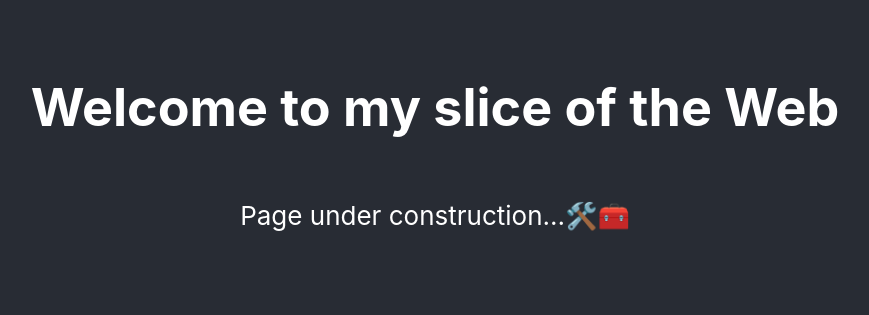
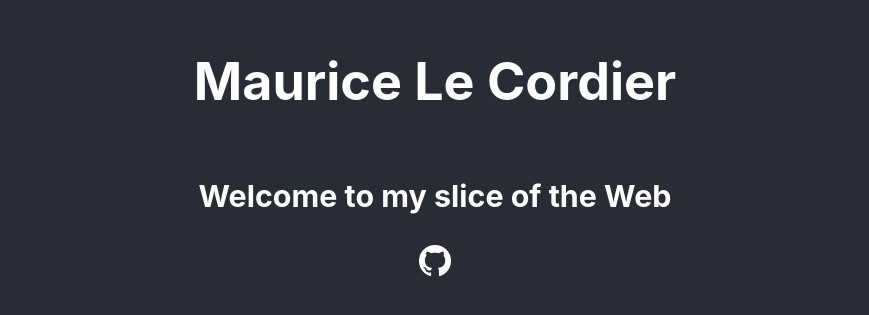
Before and after one commit to mauriceLC92/mauricelecordier.dev, a React (Create React App) app: page / in a window 1280 px wide. Shown: the part 251-566 px from the top of the page, without its empty margins (205-1074 px from the left). Built offline with nearby package versions, Linux system fonts and the light colour scheme.

Commit message:
added github linnk

```diff
--- a/src/App.tsx
+++ b/src/App.tsx
@@ -1,16 +1,16 @@
 import React from 'react';
 import './App.css';
+import githubLink from './GitHub-Mark-Light-32px.png';
 
 const App: React.FC = () => {
   return (
     <div className="App">
       <header className='App-header'>
-        <h1>Welcome to my slice of the Web</h1>
-        <p>
-          Page under construction...
-          <span role='img' aria-label="hammer">🛠️</span>
-          <span role='img' aria-label="toolbox">🧰</span>
-        </p>
+        <h1>Maurice Le Cordier</h1>
+        <h3>Welcome to my slice of the Web</h3>
+        <a href={'https://github.com/mauriceLC92'}>
+        <img src={githubLink} alt="github link"  />
+        </a>
       </header>
     </div>
   );
```
Also changed, not shown: src/GitHub-Mark-Light-32px.png (added).
